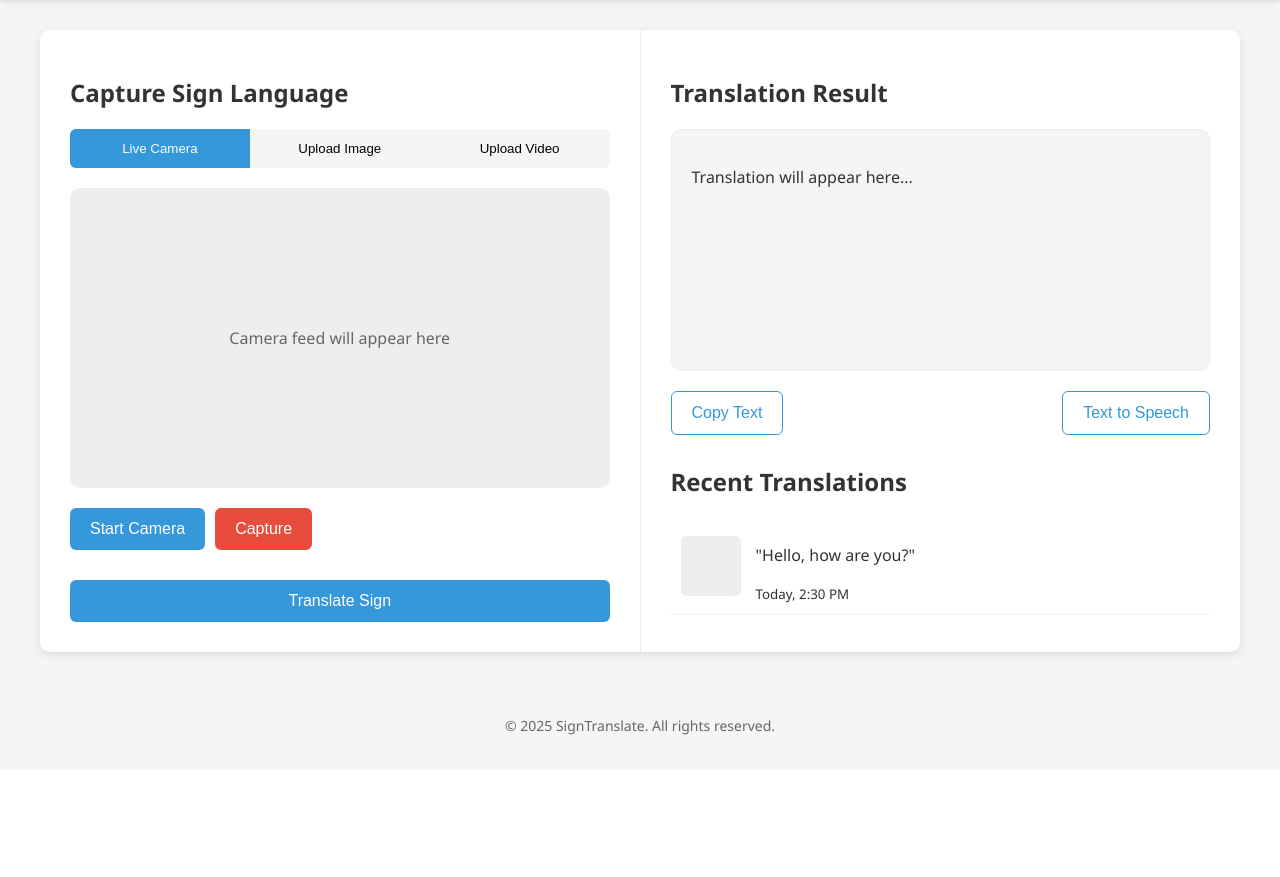
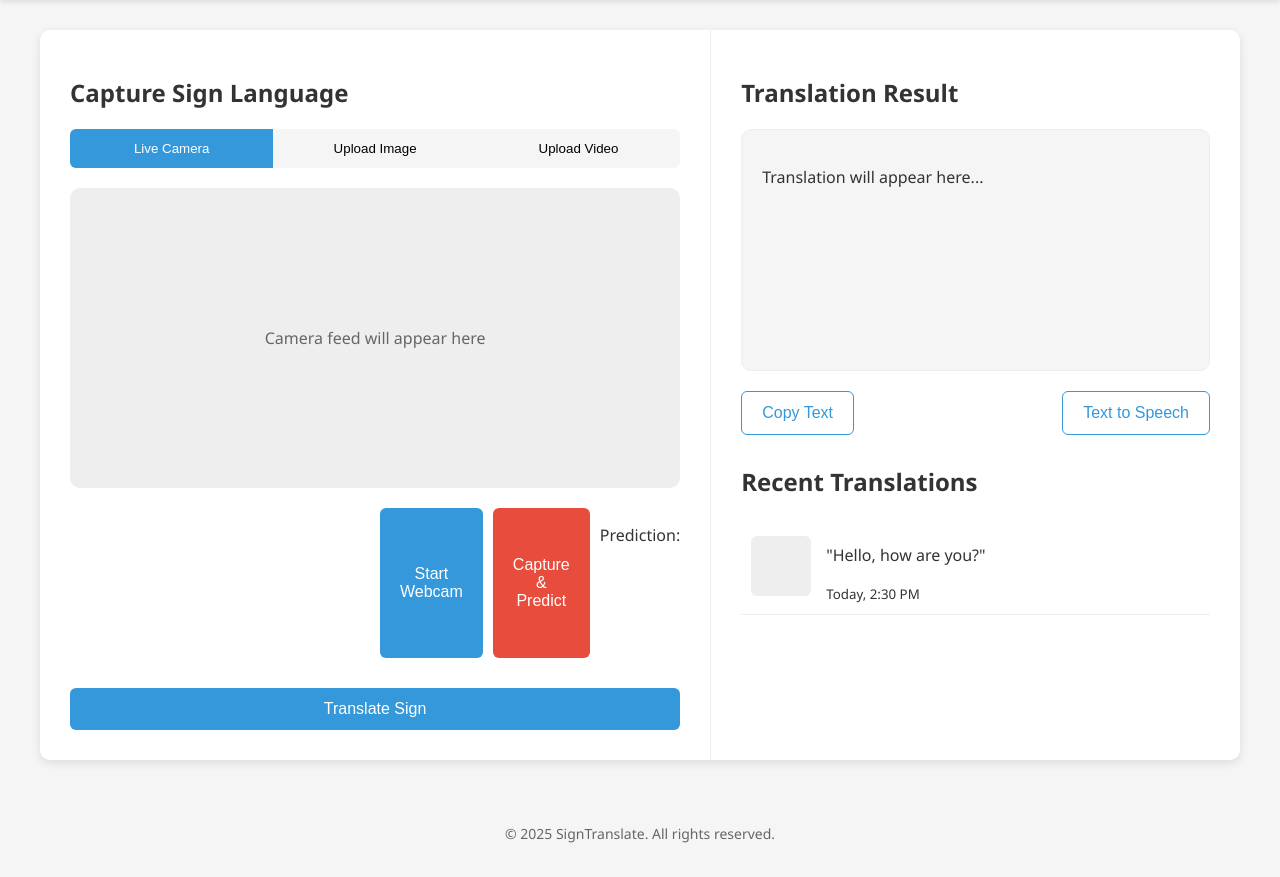
Before and after one commit to Simo56a0/tflite, a Flask app: page / in a window 1280 px wide. Shown: the part 72-949 px from the top of the page. Before the commit the page ends 807 px from the top, so only its background shows below. Run offline with Flask 3, Linux system fonts and the light colour scheme.

Commit message:
Update index.html

```diff
--- a/templates/index.html
+++ b/templates/index.html
@@ -345,14 +345,17 @@
                     <button class="toggle-btn" data-tab="video-upload">Upload Video</button> <!-- Added Video Upload Tab -->
                 </div>
 
+
                 <div id="camera-tab" class="tab-content active">
                     <div class="capture-container">
                         <div class="video-feed">
                             Camera feed will appear here
                         </div>
                         <div class="control-buttons">
-                            <button class="btn btn-primary">Start Camera</button>
-                            <button class="btn btn-accent">Capture</button>
+                            <video id="webcam" autoplay></video>
+                            <button class="btn btn-primary">Start Webcam</button>
+                            <button class="btn btn-accent">Capture & Predict</button>
+                            <p id="result">Prediction: </p>
                         </div>
                     </div>
                 </div>
```
